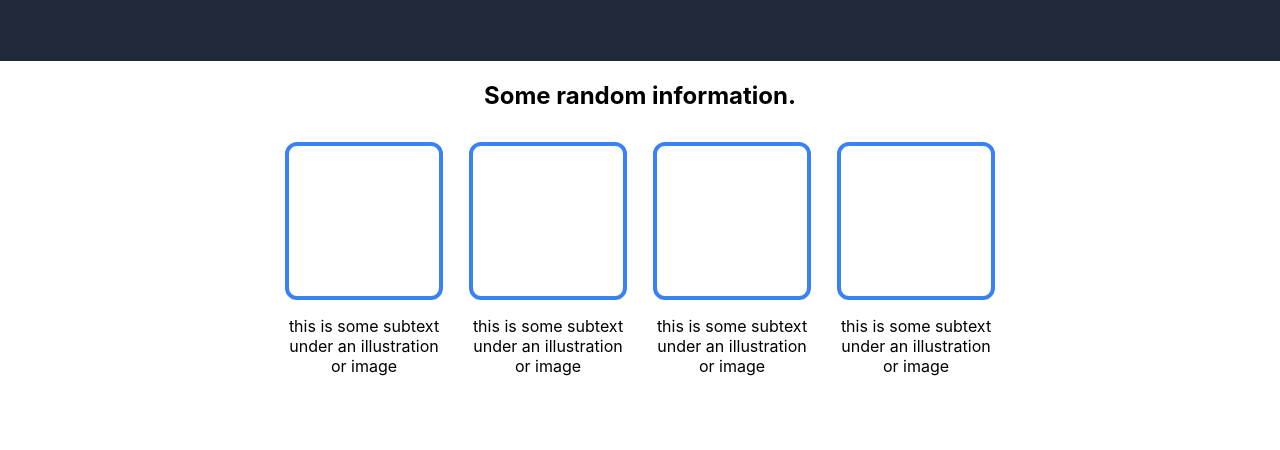
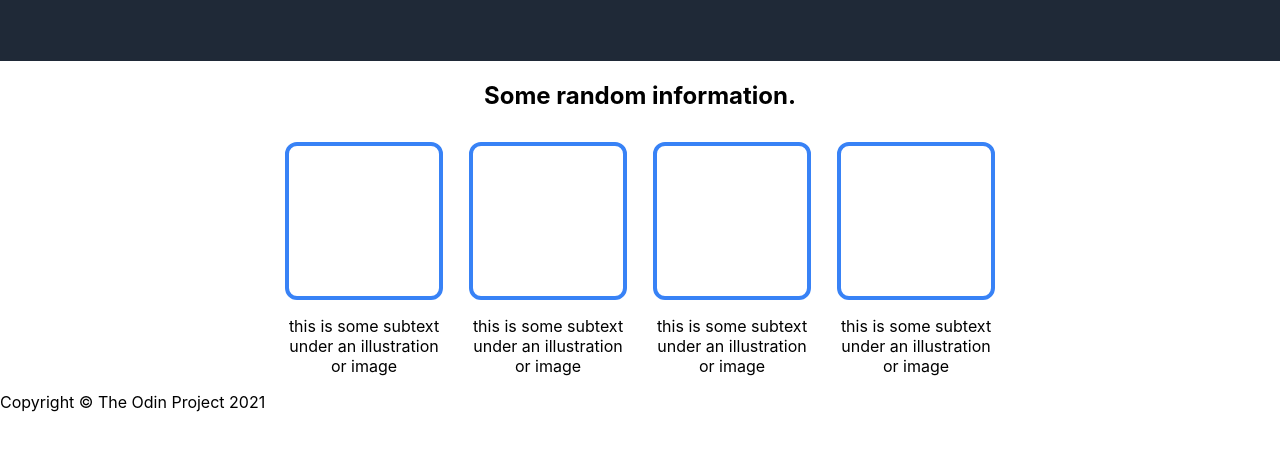
Before and after one commit to prestonlisek32/odin-landing-page, a plain HTML site: page index.html in a window 1280 px wide. Shown: the part 256-706 px from the top of the page. Drawn offline with Linux system fonts and the light colour scheme.

Commit message:
created footer in html

```diff
--- a/index.html
+++ b/index.html
@@ -32,7 +32,6 @@
     </section>
 
     <main>
-      <section class="section-2">
       <div class="wrapper">
         <h2>Some random information.</h2>
         <div class="card-container">
@@ -54,7 +53,9 @@
           </div>
         </div>
       </div>
-      </section>
     </main>
+    <footer>
+      <div>Copyright &copy; The Odin Project 2021</div>
+    </footer>
   </body>
 </html>
```
Lines whose indentation alone changed are shown as unchanged.
